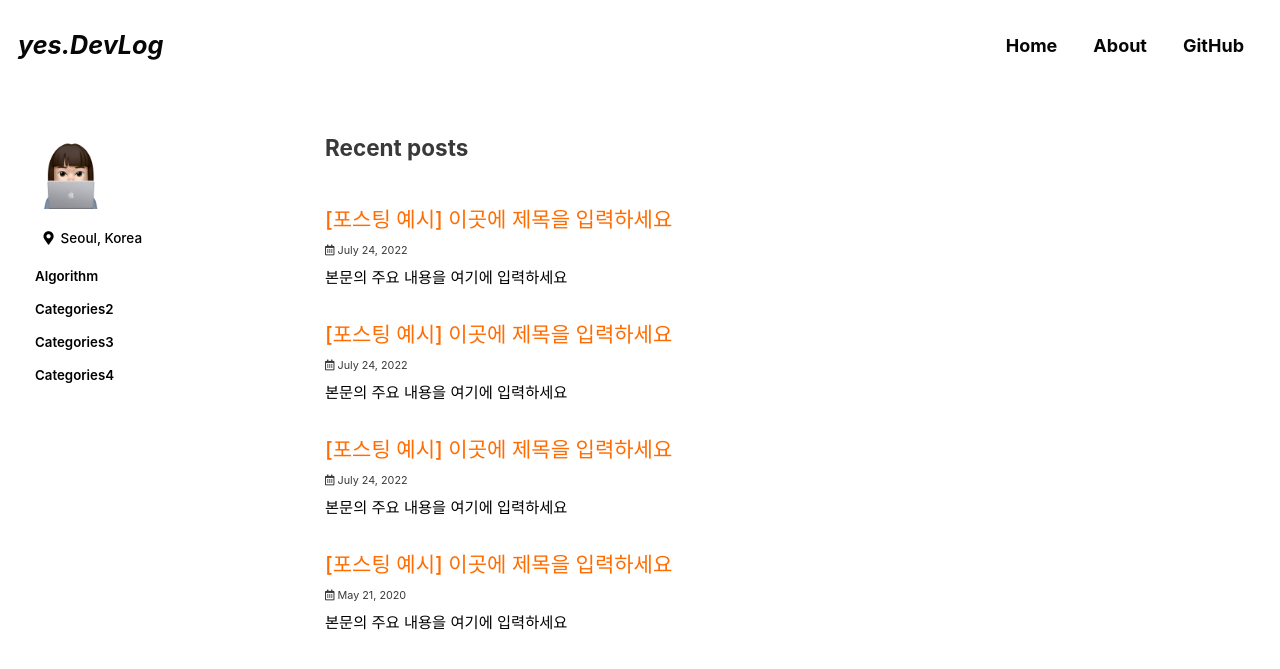
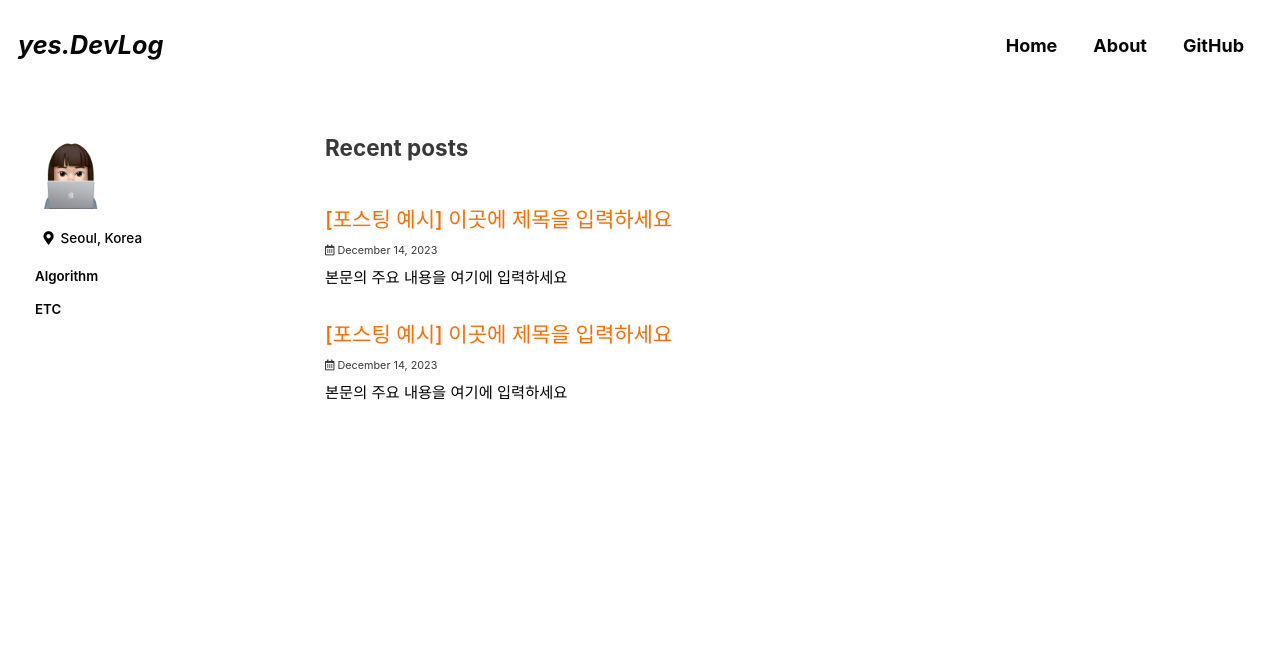
Before and after one commit to yes-ee/yes-ee.github.io, a Jekyll site: the page built from index.html, in a window 1280 px wide and 900 px high. Shown: the top 669 px of the window. Built offline with Jekyll 4.4.1, drawn with Linux system fonts in a browser that asks for light colours; cached includes are drawn as plain includes; some web fonts are replaced; the list of posts is cut into pages by our own code.

Commit message:
change category name

```diff
--- a/_data/navigation.yml
+++ b/_data/navigation.yml
@@ -20,9 +20,5 @@ main:
 categories:
   - title: "Algorithm"
     url: /categories/algorithm/
-  - title: "Categories2"
-    url: /categories/categories2/
-  - title: "Categories3"
-    url: /categories/categories3/
-  - title: "Categories4"
-    url: /categories/categories4/
+  - title: "ETC"
+    url: /categories/etc/
--- a/_posts/2022-07-24-categories-post-name-here-2.md
+++ /dev/null
@@ -1,21 +0,0 @@
----
-title: "[포스팅 예시] 이곳에 제목을 입력하세요"
-excerpt: "본문의 주요 내용을 여기에 입력하세요"
-
-categories:
-  - Categories2
-tags:
-  - [tag1, tag2]
-
-permalink: /categories2/post-name-here-2/
-
-toc: true
-toc_sticky: true
-
-date: 2022-07-24
-last_modified_at: 2022-07-24
----
-
-## 🦥 본문
-
-본문은 여기에 ...
--- a/_posts/2022-07-24-categories-post-name-here-3.md
+++ /dev/null
@@ -1,21 +0,0 @@
----
-title: "[포스팅 예시] 이곳에 제목을 입력하세요"
-excerpt: "본문의 주요 내용을 여기에 입력하세요"
-
-categories:
-  - Categories3
-tags:
-  - [tag1, tag2]
-
-permalink: /categories3/post-name-here-3/
-
-toc: true
-toc_sticky: true
-
-date: 2022-07-24
-last_modified_at: 2022-07-24
----
-
-## 🦥 본문
-
-본문은 여기에 ...
--- a/_posts/2022-07-24-categories-post-name-here.md
+++ b/_posts/2023-12-14-categories-post-name-here-2.md
@@ -3,17 +3,17 @@ title: "[포스팅 예시] 이곳에 제목을 입력하세요"
 excerpt: "본문의 주요 내용을 여기에 입력하세요"
 
 categories:
-  - Categories1
+  - ETC
 tags:
   - [tag1, tag2]
 
-permalink: /categories1/post-name-here/
+permalink: /etc/post-name-here-2/
 
 toc: true
 toc_sticky: true
 
-date: 2020-05-21
-last_modified_at: 2021-10-09
+date: 2023-12-14
+last_modified_at: 2023-12-14
 ---
 
 ## 🦥 본문
--- a/_posts/2022-07-24-categories-post-name-here-4.md
+++ b/_posts/2023-12-14-categories-post-name-here.md
@@ -3,17 +3,17 @@ title: "[포스팅 예시] 이곳에 제목을 입력하세요"
 excerpt: "본문의 주요 내용을 여기에 입력하세요"
 
 categories:
-  - Categories4
+  - Algorithm
 tags:
   - [tag1, tag2]
 
-permalink: /categories4/post-name-here-4/
+permalink: /algorithm/post-name-here/
 
 toc: true
 toc_sticky: true
 
-date: 2022-07-24
-last_modified_at: 2022-07-24
+date: 2023-12-14
+last_modified_at: 2023-12-14
 ---
 
 ## 🦥 본문
```
Also changed, not shown: _pages/categories/category-categories2.md (deleted, +0 -9 lines), _pages/categories/category-categories3.md (deleted, +0 -9 lines), _pages/categories/category-categories4.md (deleted, +0 -9 lines), _pages/categories/category-etc.md (added, +9 -0 lines).
